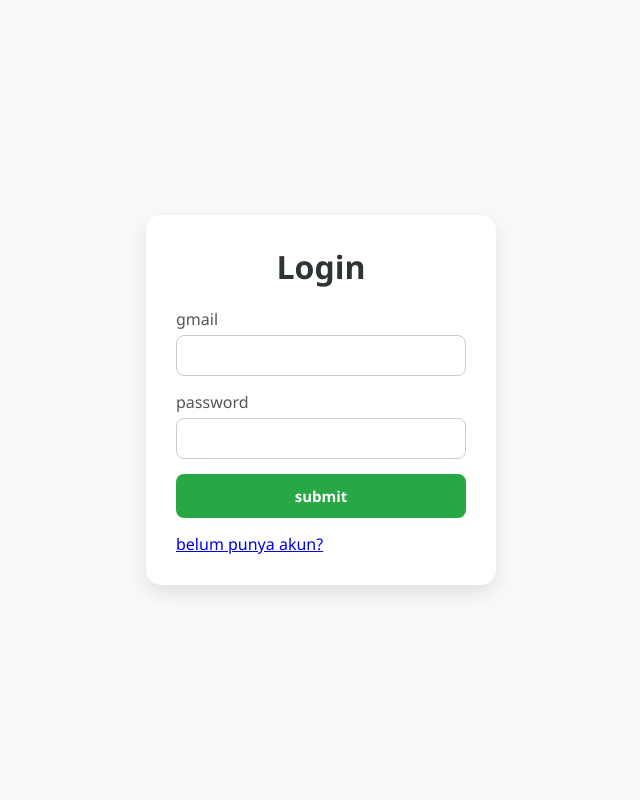
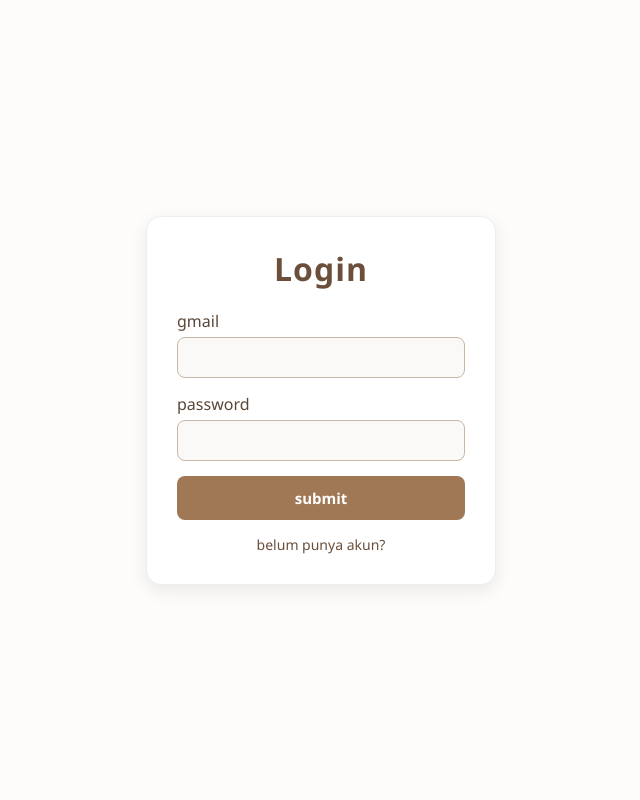
Before and after one commit to xernom-gt/E-commerce-native, a PHP site: page /login.php in a window 1280 px wide. Shown: the whole page, without its empty margins (319-959 px from the left). Run offline with PHP 8.4, Linux system fonts and the light colour scheme.

Commit message:
Banquetia

```diff
--- a/public/css/login.css
+++ b/public/css/login.css
@@ -6,7 +6,7 @@
 }
 
 body {
-    background: #f8f9fa;
+    background: #fdfcfb; /* putih agak krem */
     display: flex;
     justify-content: center;
     align-items: center;
@@ -17,14 +17,16 @@ form {
     background: #ffffff;
     padding: 30px;
     border-radius: 15px;
-    box-shadow: 0 8px 20px rgba(0,0,0,0.1);
+    box-shadow: 0 6px 18px rgba(0,0,0,0.08);
     width: 350px;
+    border: 1px solid #eee;
 }
 
-form h1{
+form h1 {
     text-align: center;
     margin-bottom: 20px;
-    color: #2d3436;
+    color: #6b4f3b; /* coklat elegan */
+    letter-spacing: 1px;
 }
 
 form div {
@@ -34,7 +36,7 @@ form div {
 label {
     display: block;
     margin-bottom: 5px;
-    color: #555;
+    color: #5a4636;
     font-weight: 500;
 }
 
@@ -42,20 +44,21 @@ input {
     width: 100%;
     padding: 10px 12px;
     border-radius: 8px;
-    border: 1px solid #ccc;
-    transition: 0.2s;
+    border: 1px solid #c8b6a6;
+    background: #faf9f7;
+    transition: 0.3s;
     font-size: 14px;
 }
 
 input:focus {
-    border-color: #28a745;
-    box-shadow: 0 0 5px rgba(40,167,69,0.3);
+    border-color: #a07855;
+    box-shadow: 0 0 5px rgba(160, 120, 85, 0.4);
 }
 
 /* input error */
 .input-error {
-    border-color: #e74c3c;
-    box-shadow: 0 0 5px rgba(231,76,60,0.5);
+    border-color: #d46b45;
+    box-shadow: 0 0 5px rgba(212, 107, 69, 0.5);
 }
 
 button {
@@ -63,7 +66,7 @@ button {
     padding: 12px;
     border: none;
     border-radius: 8px;
-    background: #28a745;
+    background: #a07855; /* coklat latte */
     color: white;
     font-size: 15px;
     font-weight: bold;
@@ -72,13 +75,28 @@ button {
 }
 
 button:hover {
-    background: #218838;
+    background: #8b6748; /* sedikit lebih gelap pas hover */
 }
 
-.error-msg, p {
+a {
+    display: block;
+    margin-top: 12px;
+    text-align: center;
+    color: #6b4f3b;
+    font-size: 14px;
+    text-decoration: none;
+    transition: 0.3s;
+}
+
+a:hover {
+    color: #a07855;
+    text-decoration: underline;
+}
+
+.error-msg, form p {
     margin-top: 10px;
     text-align: center;
-    color: #e74c3c;
+    color: #d46b45;
     font-size: 14px;
     font-weight: bold;
 }
--- a/public/login.php
+++ b/public/login.php
@@ -41,7 +41,7 @@ if (isset($_POST['submit'])) {
     <meta charset="UTF-8">
     <meta name="viewport" content="width=device-width, initial-scale=1.0">
     <title>login</title>
-    <link rel="stylesheet" href="./css/login.css">
+    <link rel="stylesheet" href="css/login.css">
 </head>
 
 <body>
--- a/public/register.php
+++ b/public/register.php
@@ -33,8 +33,6 @@ if (isset($_POST['submit'])) {
         }
     };
 }
-
-
 ?>
 
 <!DOCTYPE html>
```
